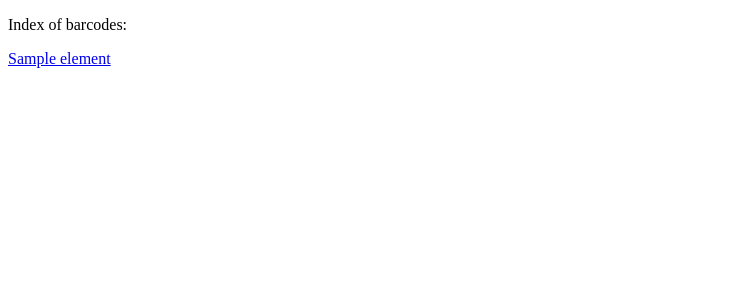
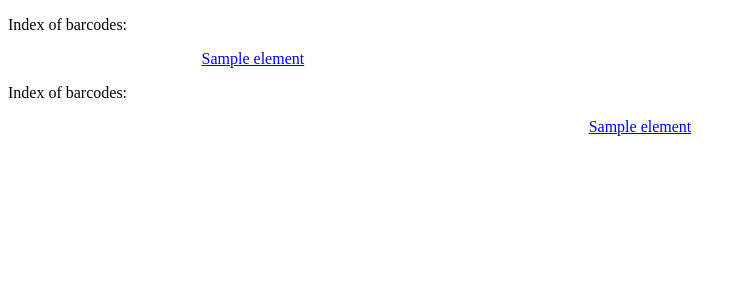
Before and after one commit to nanditabhatnagar/capture-practice-project, a FastAPI app: template templates/index.html in a window 1280 px wide. Shown: the top 300 px of the page, without its empty margins (0-745 px from the left). Run offline with FastAPI, Linux system fonts and the light colour scheme; the template is opened without the code that fills it: most values are stand-ins (such as "Sample title", 1, 10 or a date in 2020).

Commit message:
Add css to image template

```diff
--- a/templates/index.html
+++ b/templates/index.html
@@ -2,16 +2,56 @@
 <html>
 <head>
     <title>Barcode Images</title>
-
+<style>
+    .grid-container {
+        display: grid;
+        grid-template-columns: auto auto auto;
+    }
+    .grid-item {
+        display: flex;
+        justify-content: center;
+        align-items: center;
+        text-align: center;
+    }
+</style>
 </head>
 <body>
-
     <p>Index of barcodes: </p>
-    {% for element in barcodeList %}
-        <a href="/barcodes/{{element}}">{{element}}<br /></a>
-    {% endfor %}
-
-
-
+    <div class="grid-container">
+            {% for element in barcodeList %}
+                <div class="grid-item">
+                    <a href="/barcodes/{{element}}">{{element}}<br /></a>
+                </div>
+            {% endfor %}
+    </div>
 </body>
 </html>
+
+<!DOCTYPE html>
+<html>
+<head>
+    <title>Barcode Images</title>
+<style>
+    .grid-container {
+        display: grid;
+        grid-template-columns: auto auto auto;
+    }
+    .grid-item {
+        display: flex;
+        justify-content: center;
+        align-items: center;
+        text-align: center;
+    }
+</style>
+</head>
+<body>
+    <p>Index of barcodes: </p>
+    <div class="grid-container"></div>
+            {% for element in barcodeList %}
+                <div class="grid-item">
+                    <a href="/barcodes/{{element}}">{{element}}<br /></a>
+                </div>
+            {% endfor %}
+    </div>
+</body>
+</html>
```
